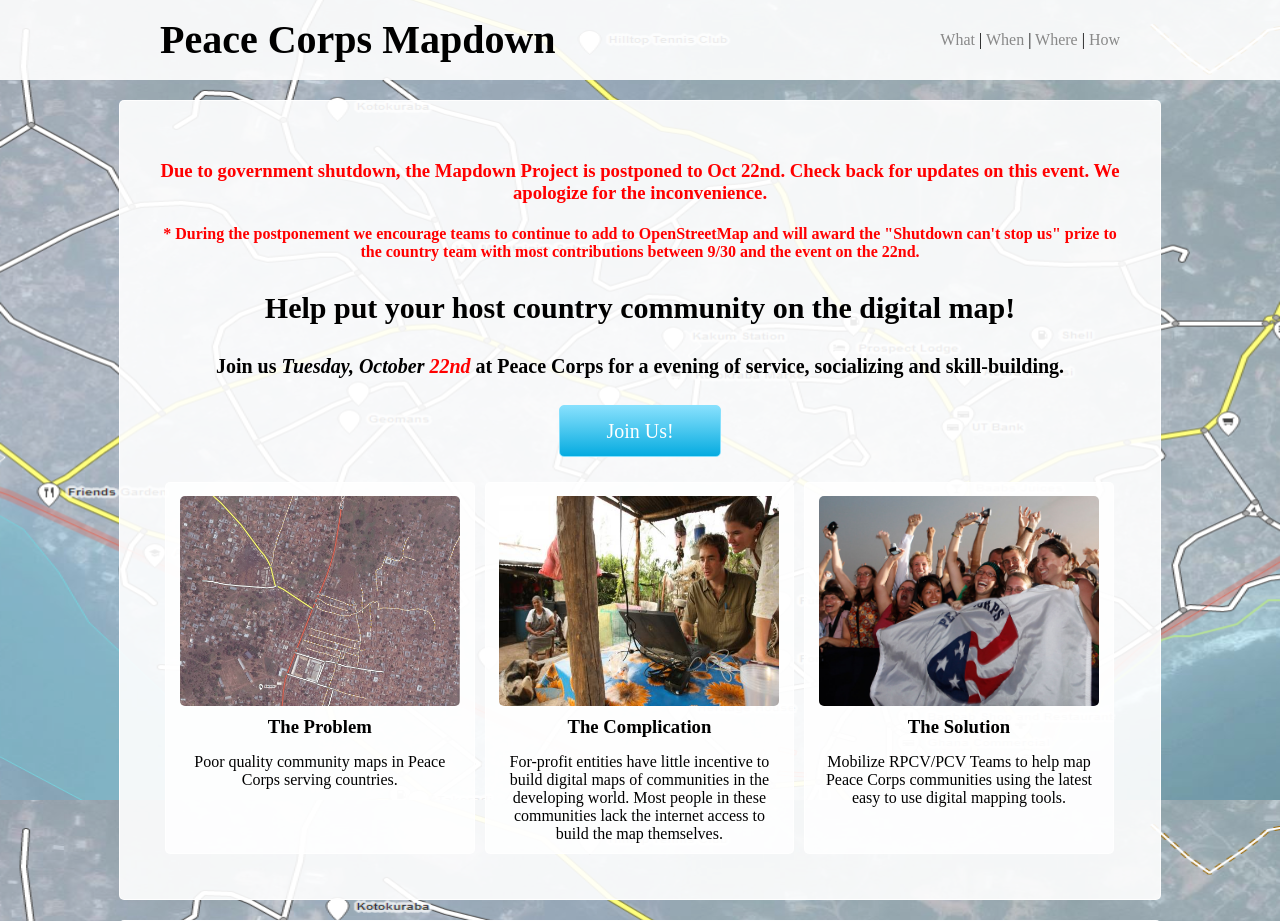
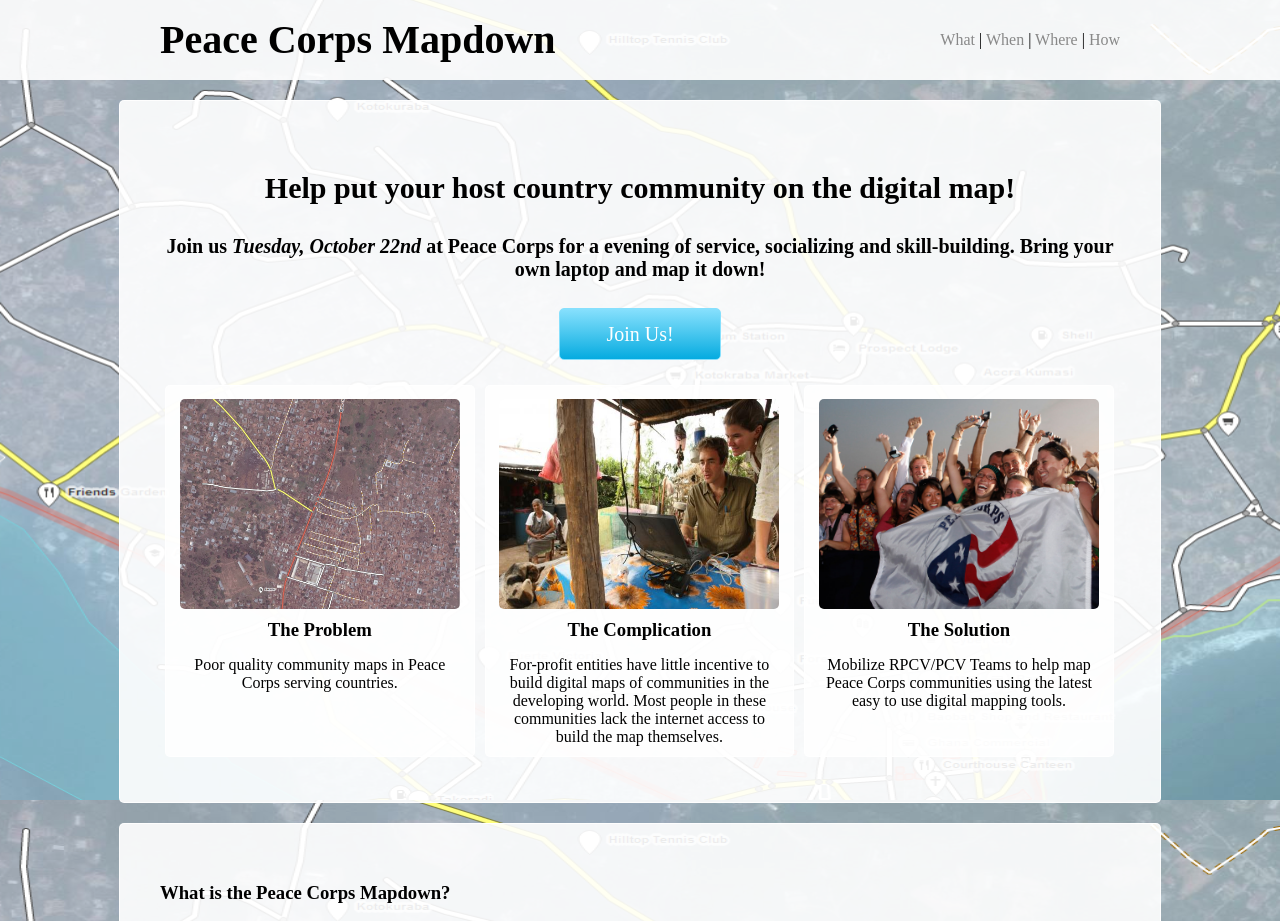
Before and after one commit to ChenheliHua/pcmapdown, a PHP site: page / in a window 1280 px wide. Shown: the top 921 px of the page. Run offline with PHP 8.4, Linux system fonts and the light colour scheme.

Commit message:
Removed gov shutdown info

```diff
--- a/index.html
+++ b/index.html
@@ -15,10 +15,8 @@
     </div>
 
     <div class="section" id="below-header">
-      <h3 style="color:red;text-align:center;">Due to government shutdown, the Mapdown Project is postponed to Oct 22nd. Check back for updates on this event. We apologize for the inconvenience. </h3>
-      <h4 style="color:red;text-align:center;">* During the postponement we encourage teams to continue to add to OpenStreetMap and will award the "Shutdown can't stop us" prize to the country team with most contributions between 9/30 and the event on the 22nd. </h4>
       <h3 class="help">Help put your host country community on the digital map!</h3>
-      <h4 class="help-subtitle">Join us <em>Tuesday, October <span class="pp">22nd</span></em> at Peace Corps for a evening of service, socializing and skill-building.</h4>
+      <h4 class="help-subtitle">Join us <em>Tuesday, October <span class="pp">22nd</span></em> at Peace Corps for a evening of service, socializing and skill-building. Bring your own laptop and map it down!</h4>
 
       <a class="btn" href="https://docs.google.com/forms/viewform?hl=en&id=10CJW-3nvX2fzKmB-I1puXi_tWRBxVB5GuGmnlST9fg4" target="_blank">Join Us!</a>
 
--- a/stylesheet.css
+++ b/stylesheet.css
@@ -587,5 +587,5 @@
 
 span.pp
 {
-    color:rgba(255,0,0,1);
+    //color:rgba(255,0,0,1);
 }
```
Also changed, not shown: 1 other file.
